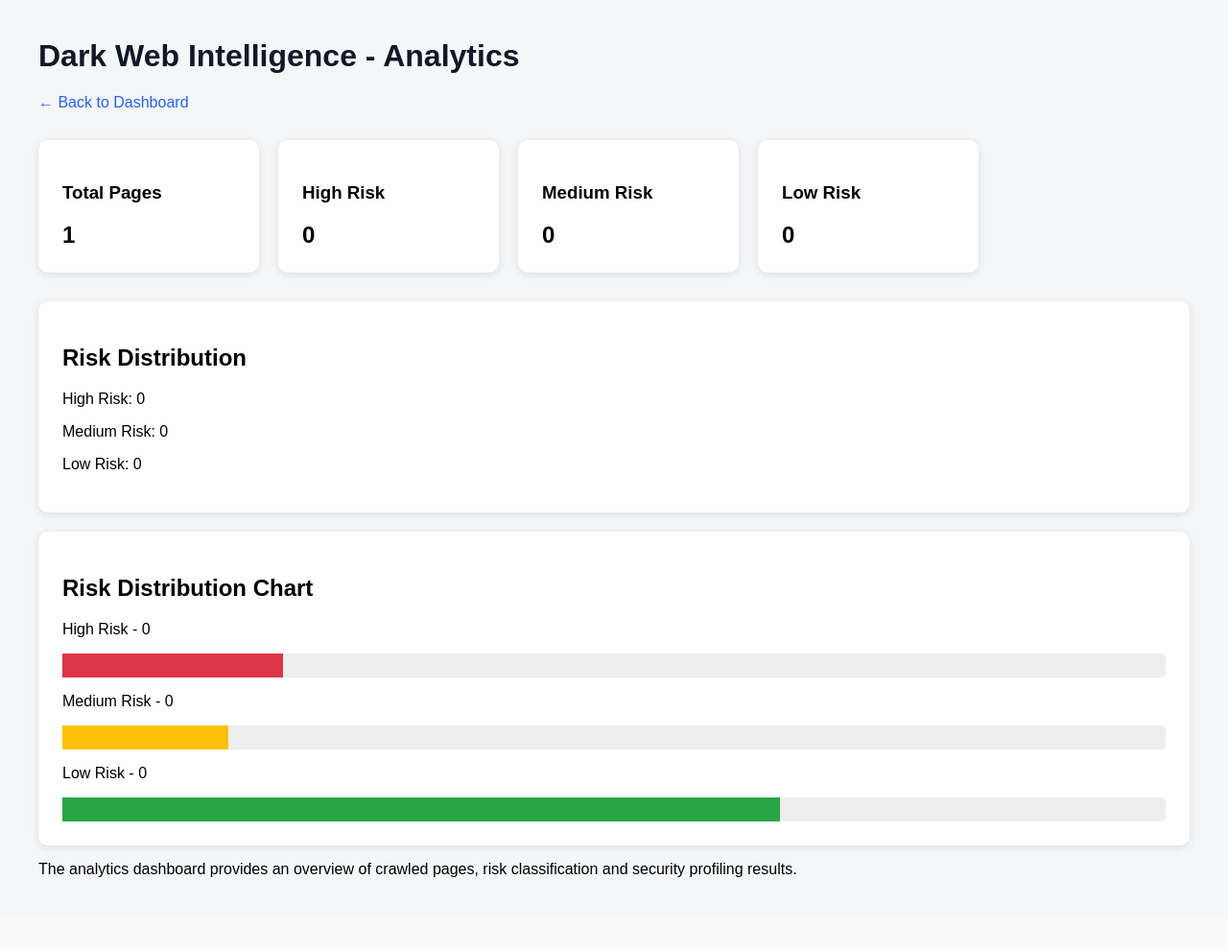
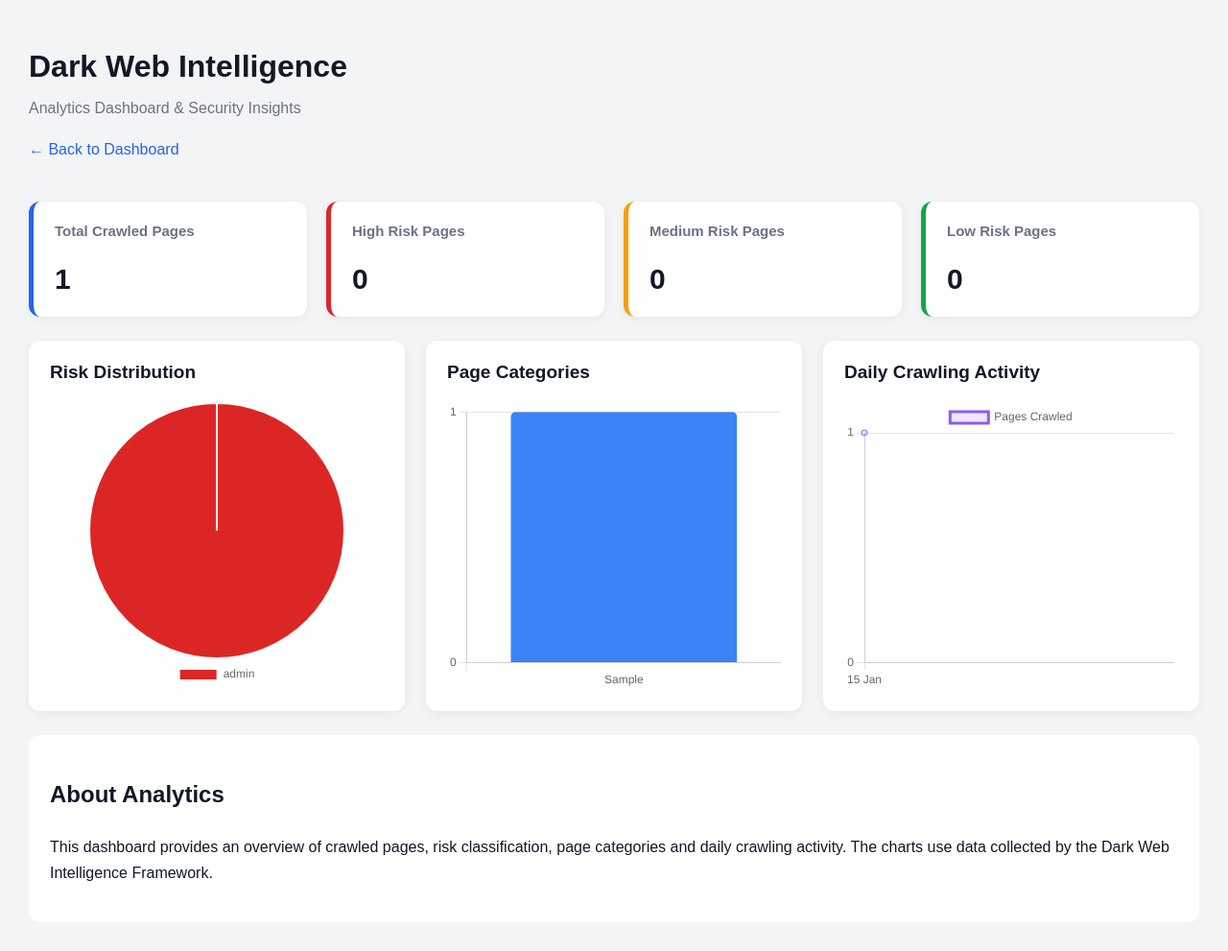
Before and after one commit to madhavavignesh04/DarkWebIntelligenceFramework, a Django app: page /analytics/ in a window 1280 px wide. Shown: the whole page at 96% size. Before the commit the page ends 914 px from the top, so only its background shows below. Run offline with Django 5.2, Linux system fonts and the light colour scheme; tables that the repository leaves empty hold one stand-in row (values such as "Sample post"); parts of the project's set-up code (start-up, migrations or seed data) failed here and were passed over.

Commit message:
analytics charts

```diff
--- a/crawler_app/templates/crawler_app/analytics.html
+++ b/crawler_app/templates/crawler_app/analytics.html
@@ -1,114 +1,328 @@
 <!DOCTYPE html>
-<html>
+<html lang="en">
 <head>
+    <meta charset="UTF-8">
+    <meta name="viewport" content="width=device-width, initial-scale=1.0">
+
     <title>Analytics - Dark Web Intelligence</title>
 
+    <script src="https://cdn.jsdelivr.net/npm/chart.js"></script>
+
     <style>
+        * {
+            box-sizing: border-box;
+        }
+
         body {
             font-family: Arial, sans-serif;
-            margin: 40px;
-            background: #f4f6f8;
+            margin: 0;
+            padding: 30px;
+            background: #f3f4f6;
+            color: #111827;
         }
 
         h1 {
-            color: #111827;
+            margin-bottom: 10px;
+        }
+
+        .subtitle {
+            color: #6b7280;
+            margin-bottom: 25px;
+        }
+
+        .back-link {
+            display: inline-block;
+            margin-bottom: 20px;
+            color: #2563eb;
+            text-decoration: none;
         }
 
         .cards {
-            display: flex;
+            display: grid;
+            grid-template-columns: repeat(auto-fit, minmax(180px, 1fr));
             gap: 20px;
-            margin: 30px 0;
+            margin: 25px 0;
         }
 
         .card {
             background: white;
-            padding: 25px;
-            border-radius: 10px;
-            min-width: 180px;
-            box-shadow: 0 2px 8px rgba(0,0,0,0.1);
+            padding: 22px;
+            border-radius: 12px;
+            box-shadow: 0 2px 10px rgba(0,0,0,0.06);
+            border-left: 5px solid #2563eb;
+        }
+
+        .card h3 {
+            color: #6b7280;
+            font-size: 15px;
+            margin-top: 0;
         }
 
         .card h2 {
-            margin: 0;
+            font-size: 30px;
+            margin-bottom: 0;
         }
 
-        .section {
-            background: white;
-            padding: 25px;
-            margin-top: 20px;
-            border-radius: 10px;
-            box-shadow: 0 2px 8px rgba(0,0,0,0.1);
+        .high {
+            border-left-color: #dc2626;
         }
 
-        a {
-            text-decoration: none;
-            color: #2563eb;
+        .medium {
+            border-left-color: #f59e0b;
+        }
+
+        .low {
+            border-left-color: #16a34a;
+        }
+
+        .charts {
+            display: grid;
+            grid-template-columns: repeat(auto-fit, minmax(300px, 1fr));
+            gap: 22px;
+            margin-top: 25px;
+        }
+
+        .chart-card {
+            background: white;
+            padding: 22px;
+            border-radius: 12px;
+            box-shadow: 0 2px 10px rgba(0,0,0,0.06);
+            min-width: 0;
+        }
+
+        .chart-card h2 {
+            font-size: 19px;
+            margin-top: 0;
+            margin-bottom: 20px;
+        }
+
+        .chart-container {
+            position: relative;
+            height: 300px;
+        }
+
+        .description {
+            background: white;
+            padding: 22px;
+            margin-top: 25px;
+            border-radius: 12px;
+            line-height: 1.7;
+        }
+
+        @media (max-width: 600px) {
+            body {
+                padding: 15px;
+            }
         }
     </style>
 </head>
 
 <body>
 
-<h1>Dark Web Intelligence - Analytics</h1>
+<h1>Dark Web Intelligence</h1>
 
-<a href="/">← Back to Dashboard</a>
+<p class="subtitle">Analytics Dashboard & Security Insights</p>
+
+<a class="back-link" href="/">← Back to Dashboard</a>
+
+<!-- Summary Cards -->
 
 <div class="cards">
 
     <div class="card">
-        <h3>Total Pages</h3>
+        <h3>Total Crawled Pages</h3>
         <h2>{{ total_pages }}</h2>
     </div>
 
-    <div class="card">
-        <h3>High Risk</h3>
+    <div class="card high">
+        <h3>High Risk Pages</h3>
         <h2>{{ high_risk }}</h2>
     </div>
 
-    <div class="card">
-        <h3>Medium Risk</h3>
+    <div class="card medium">
+        <h3>Medium Risk Pages</h3>
         <h2>{{ medium_risk }}</h2>
     </div>
 
-    <div class="card">
-        <h3>Low Risk</h3>
+    <div class="card low">
+        <h3>Low Risk Pages</h3>
         <h2>{{ low_risk }}</h2>
     </div>
 
 </div>
 
-<div class="section">
-    <h2>Risk Distribution</h2>
+<!-- Charts -->
 
-    <p>High Risk: {{ high_risk }}</p>
-    <p>Medium Risk: {{ medium_risk }}</p>
-    <p>Low Risk: {{ low_risk }}</p>
+<div class="charts">
+
+    <div class="chart-card">
+        <h2>Risk Distribution</h2>
+        <div class="chart-container">
+            <canvas id="riskChart"></canvas>
+        </div>
+    </div>
+
+    <div class="chart-card">
+        <h2>Page Categories</h2>
+        <div class="chart-container">
+            <canvas id="categoryChart"></canvas>
+        </div>
+    </div>
+
+    <div class="chart-card">
+        <h2>Daily Crawling Activity</h2>
+        <div class="chart-container">
+            <canvas id="dailyChart"></canvas>
+        </div>
+    </div>
+
 </div>
 
-<div class="section">
-    <h2>Risk Distribution Chart</h2>
-
-    <p>High Risk - {{ high_risk }}</p>
-    <div style="background:#eee; height:25px; border-radius:5px;">
-        <div style="background:#dc3545; height:25px; width:20%;"></div>
-    </div>
-
-    <p>Medium Risk - {{ medium_risk }}</p>
-    <div style="background:#eee; height:25px; border-radius:5px;">
-        <div style="background:#ffc107; height:25px; width:15%;"></div>
-    </div>
-
-    <p>Low Risk - {{ low_risk }}</p>
-    <div style="background:#eee; height:25px; border-radius:5px;">
-        <div style="background:#28a745; height:25px; width:65%;"></div>
-    </div>
-</div>
+<div class="description">
+    <h2>About Analytics</h2>
 
     <p>
-        The analytics dashboard provides an overview of crawled pages,
-        risk classification and security profiling results.
+        This dashboard provides an overview of crawled pages,
+        risk classification, page categories and daily crawling activity.
+        The charts use data collected by the Dark Web Intelligence Framework.
     </p>
 </div>
 
+<!-- Send Django data safely to JavaScript -->
+
+{{ risk_labels|json_script:"risk-labels" }}
+{{ risk_values|json_script:"risk-values" }}
+
+{{ category_labels|json_script:"category-labels" }}
+{{ category_values|json_script:"category-values" }}
+
+{{ daily_labels|json_script:"daily-labels" }}
+{{ daily_values|json_script:"daily-values" }}
+
+<script>
+    const riskLabels = JSON.parse(
+        document.getElementById("risk-labels").textContent
+    );
+
+    const riskValues = JSON.parse(
+        document.getElementById("risk-values").textContent
+    );
+
+    const categoryLabels = JSON.parse(
+        document.getElementById("category-labels").textContent
+    );
+
+    const categoryValues = JSON.parse(
+        document.getElementById("category-values").textContent
+    );
+
+    const dailyLabels = JSON.parse(
+        document.getElementById("daily-labels").textContent
+    );
+
+    const dailyValues = JSON.parse(
+        document.getElementById("daily-values").textContent
+    );
+
+    // 1. Risk Distribution Pie Chart
+
+    new Chart(document.getElementById("riskChart"), {
+        type: "pie",
+
+        data: {
+            labels: riskLabels,
+            datasets: [{
+                data: riskValues,
+                backgroundColor: [
+                    "#dc2626",
+                    "#f59e0b",
+                    "#16a34a",
+                    "#64748b"
+                ],
+                borderWidth: 2,
+                borderColor: "#ffffff"
+            }]
+        },
+
+        options: {
+            responsive: true,
+            maintainAspectRatio: false,
+            plugins: {
+                legend: {
+                    position: "bottom"
+                }
+            }
+        }
+    });
+
+    // 2. Page Categories Bar Chart
+
+    new Chart(document.getElementById("categoryChart"), {
+        type: "bar",
+
+        data: {
+            labels: categoryLabels,
+            datasets: [{
+                label: "Number of Pages",
+                data: categoryValues,
+                backgroundColor: "#3b82f6",
+                borderRadius: 5
+            }]
+        },
+
+        options: {
+            responsive: true,
+            maintainAspectRatio: false,
+
+            scales: {
+                y: {
+                    beginAtZero: true,
+                    ticks: {
+                        precision: 0
+                    }
+                }
+            },
+
+            plugins: {
+                legend: {
+                    display: false
+                }
+            }
+        }
+    });
+
+    // 3. Daily Crawling Line Chart
+
+    new Chart(document.getElementById("dailyChart"), {
+        type: "line",
+
+        data: {
+            labels: dailyLabels,
+            datasets: [{
+                label: "Pages Crawled",
+                data: dailyValues,
+                borderColor: "#8b5cf6",
+                backgroundColor: "rgba(139, 92, 246, 0.15)",
+                fill: true,
+                tension: 0.3
+            }]
+        },
+
+        options: {
+            responsive: true,
+            maintainAspectRatio: false,
+
+            scales: {
+                y: {
+                    beginAtZero: true,
+                    ticks: {
+                        precision: 0
+                    }
+                }
+            }
+        }
+    });
+</script>
+
 </body>
 </html>
```
